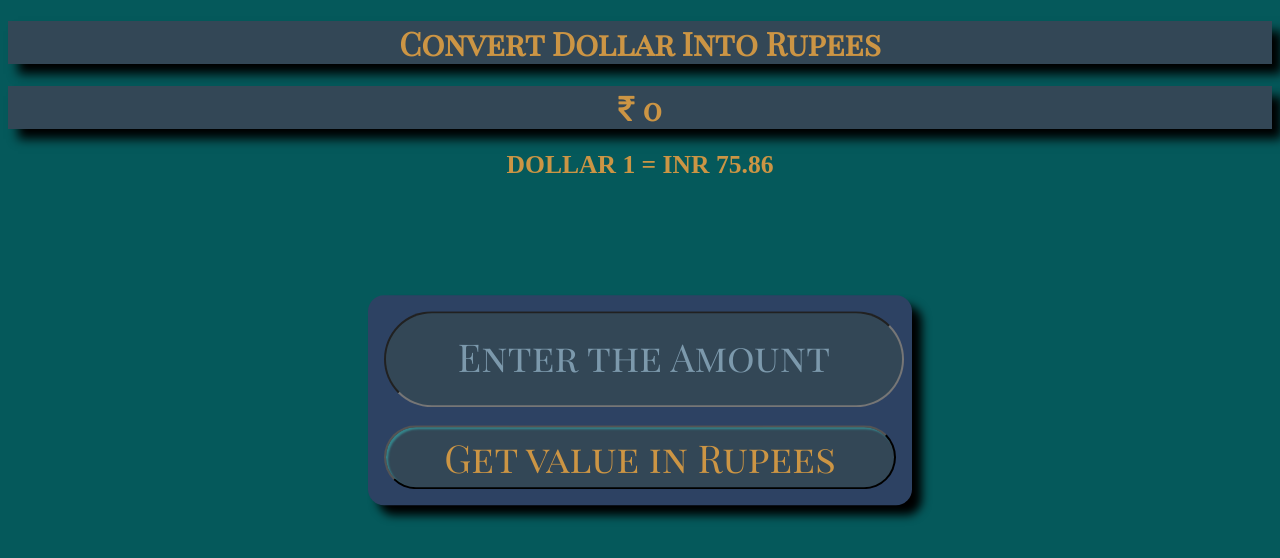
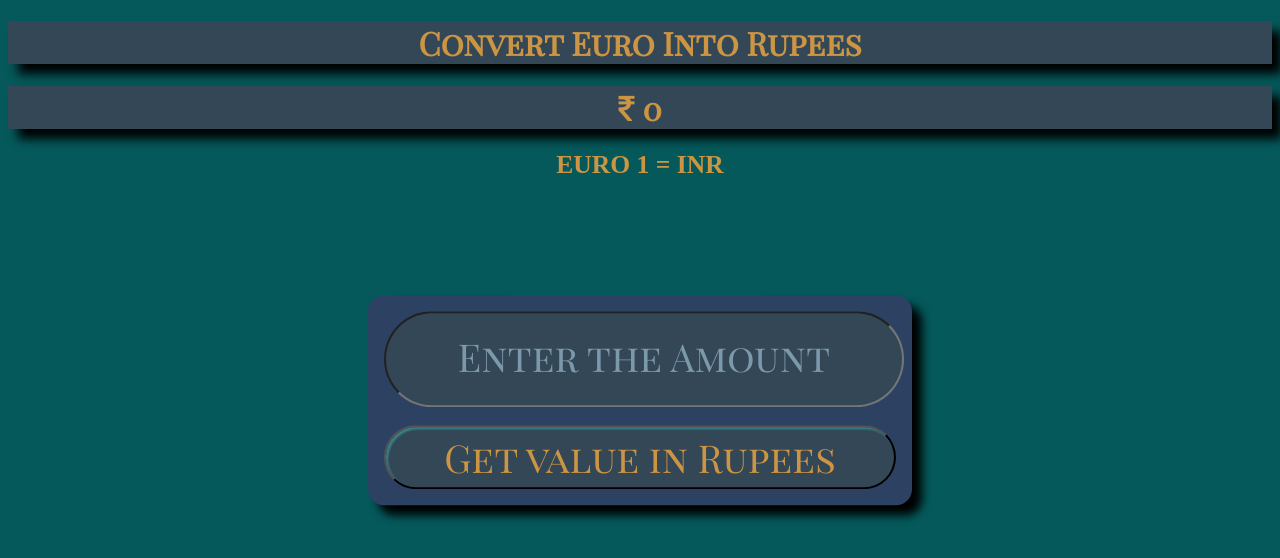
Before and after one commit to Vaibhav9526/Dollar-to-rupees, a plain HTML site: page index.html in a window 1280 px wide. Drawn offline with Linux system fonts and the light colour scheme; a web font is replaced by a local one.

Commit message:
Update index.html

```diff
--- a/index.html
+++ b/index.html
@@ -13,9 +13,9 @@
 
         <body>
 
-        <title> dollar into rupees </title>
+        <title> Euro into rupees </title>
 
-        <h1>Convert Dollar Into Rupees</h1>
+        <h1>Convert Euro Into Rupees</h1>
 
         <div class="container">
 
@@ -31,7 +31,7 @@
 
         <h1><i class="fa fa-inr"></i><span id="value"> 0</span></h1>
 
-        <h2> DOLLAR 1 = INR 75.86 </h2>
+            <h2> EURO 1 = INR <span id = Gtinr> </span> </h2>
         <br>
 
         </body>
```
